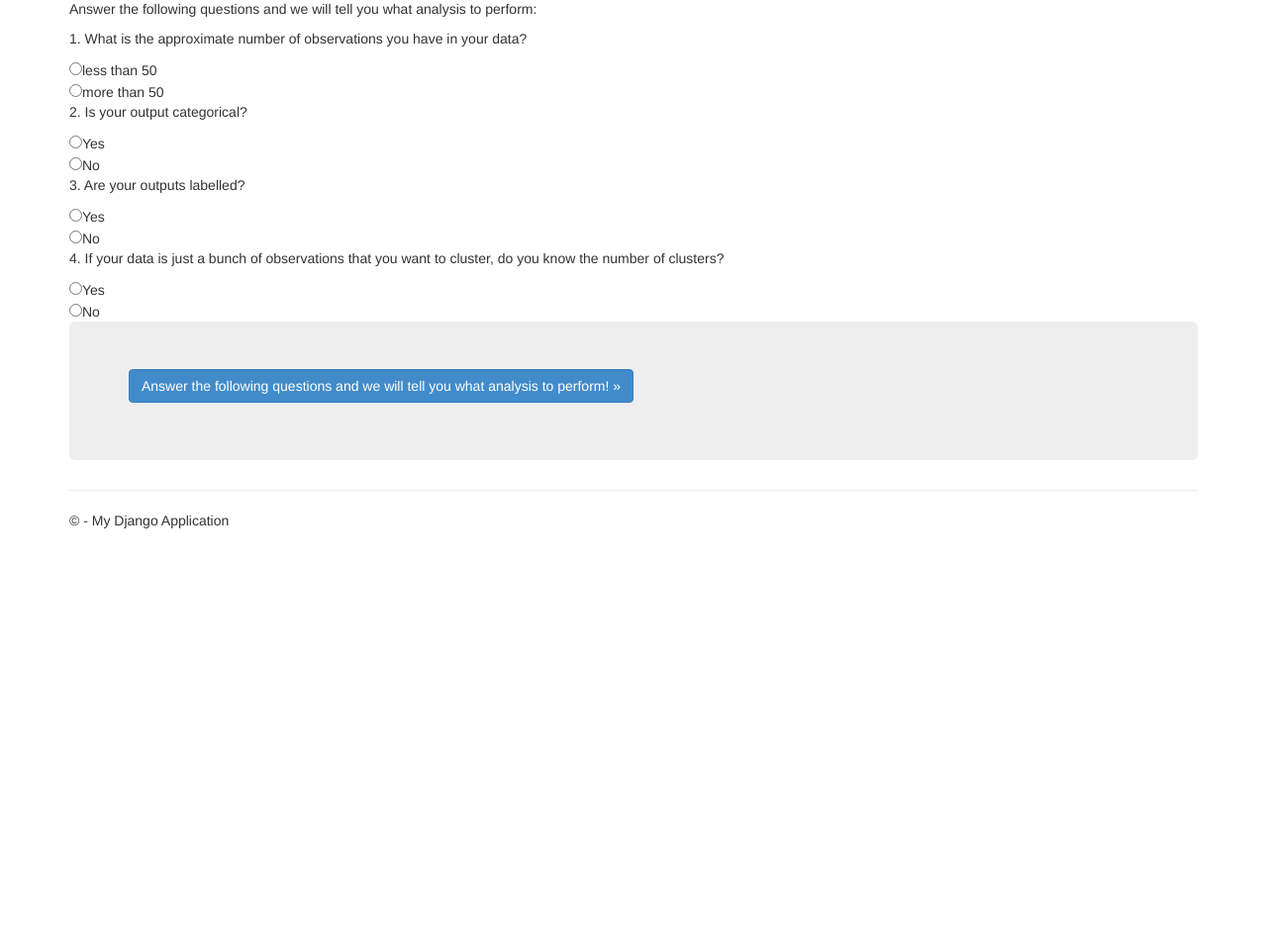
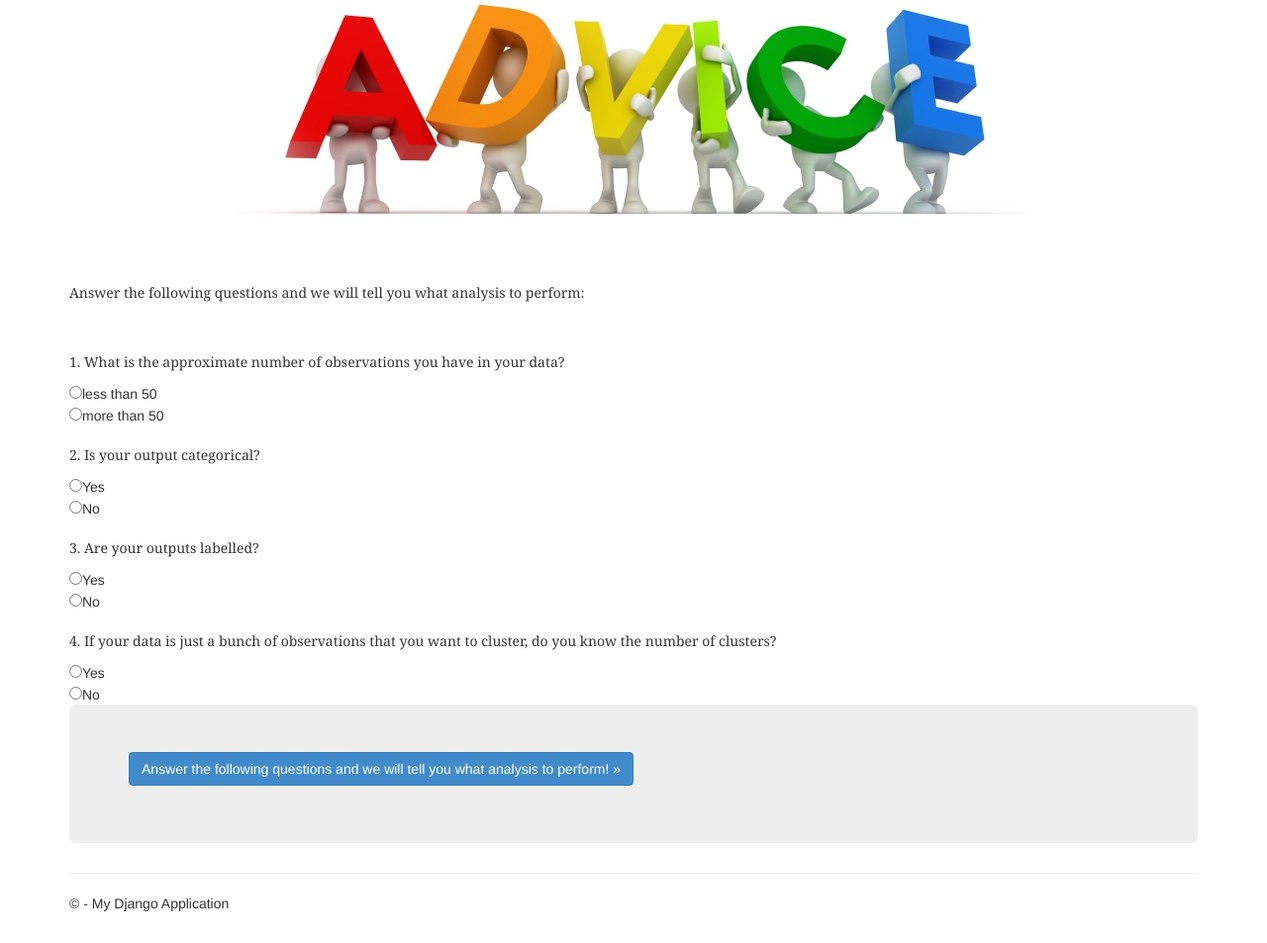
Before and after one commit to amoghskulkarni/DjangoWebProject_test1, a Django app: template DjangoWebProject_test1/app/templates/app/contact.html in a window 1280 px wide. Shown: the part 51-1004 px from the top of the page at 99% size. Before the commit the page ends 585 px from the top, so only its background shows below. Run offline with Django 3.2, Linux system fonts and the light colour scheme; the template is opened without the code that fills it, so the values that code supplies are empty; some libraries are stand-ins or nearby versions.

Commit message:
Test Commit

```diff
--- a/DjangoWebProject_test1/app/static/app/scripts/myjsscript.js
+++ b/DjangoWebProject_test1/app/static/app/scripts/myjsscript.js
@@ -52,4 +52,5 @@ $(document).ready(function () {
             }
         });
     });
+
 });
--- /dev/null
+++ b/DjangoWebProject_test1/app/static/app/scripts/suggestion.js
@@ -0,0 +1,48 @@
+$(document).ready(function () {
+
+    $('#suggButton').click(function (e) {
+        e.preventDefault();
+        //get radio button values
+        var size = $('input:radio[name=size]:checked').val();
+        var categorical = $('input:radio[name=categorical]:checked').val();
+        var labelled = $('input:radio[name=labelled]:checked').val();
+        var numClusters = $('input:radio[name=numClusters]:checked').val();
+        if (!$("input[name=size]:checked").val()) {
+            alert('Please answer all the questions!');
+        }
+        else if (!$("input[name=categorical]:checked").val()) {
+            alert('Please answer all the questions!');
+        }
+        else if (!$("input[name=labelled]:checked").val()) {
+            alert('Please answer all the questions!');
+        }
+        else if (!$("input[name=size]:numClusters").val()) {
+            alert('Please answer all the questions!');
+        }
+        else{
+            alert("inside this block");
+            alert(String(size));
+            alert(String(categorical));
+            alert(String(labelled));
+            alert(String(numClusters));
+            var DATA = size + "," + categorical+ "," + labelled + "," + numClusters;
+            alert(DATA)
+            $.ajax({
+                url: "/testImageResponse",
+                type: "POST",
+                //data: data,
+                data: { 'data': DATA, csrfmiddlewaretoken: document.getElementsByName('csrfmiddlewaretoken')[0].value },
+                success: function (response) {
+                    alert("In success. Got - " + response);
+                },
+                complete: function (response) {
+                    document.getElementById('imageDiv').style.backgroundImage = response //incorrect line
+                },
+                error: function (xhr, textStatus, thrownError) {
+                    alert("error doing something");
+                }
+            });
+    }
+    });
+
+});
--- a/DjangoWebProject_test1/app/templates/app/contact.html
+++ b/DjangoWebProject_test1/app/templates/app/contact.html
@@ -1,29 +1,42 @@
 {% extends "app/layout.html" %}
 
 {% block content %}
+<form action="">
+<p align="center"><img src="media/help.jpg" align="middle" /></p>
+<br>
+<br>
+<br>
 
-<form action="">
-<p>Answer the following questions and we will tell you what analysis to perform: </p>
-<p>1. What is the approximate number of observations you have in your data?</p>
+<p><font face="georgia">Answer the following questions and we will tell you what analysis to perform:</font> </p>
+<br>
+<br>
+<p><font face="georgia">1. What is the approximate number of observations you have in your data?</font></p>
 <input type="radio" name="size" value="less">less than 50<br>
 <input type="radio" name="size" value="more">more than 50<br>
-
-<p>2. Is your output categorical?</p>
-<input type="radio" name="size" value="yes">Yes<br>
-<input type="radio" name="size" value="no">No<br>
-
-<p>3. Are your outputs labelled?</p>
-<input type="radio" name="size" value="yes">Yes<br>
-<input type="radio" name="size" value="no">No<br>
-
-<p>4. If your data is just a bunch of observations that you want to cluster, do you know the number of clusters?</p>
-<input type="radio" name="size" value="yes">Yes<br>
-<input type="radio" name="size" value="no">No<br>
+<br>
+<p><font face="georgia">2. Is your output categorical?</font></p>
+<input type="radio" name="categorical" value="yes">Yes<br>
+<input type="radio" name="categorical" value="no">No<br>
+<br>
+<p><font face="georgia">3. Are your outputs labelled?</font></p>
+<input type="radio" name="labelled" value="yes">Yes<br>
+<input type="radio" name="labelled" value="no">No<br>
+<br>
+<p><font face="georgia">4. If your data is just a bunch of observations that you want to cluster, do you know the number of clusters?</font></p>
+<input type="radio" name="numClusters" value="yes">Yes<br>
+<input type="radio" name="numClusters" value="no">No<br>
 
 </form>
 
 <div class="jumbotron">
     <p><a id="suggButton" class="btn btn-primary btn-large">Answer the following questions and we will tell you what analysis to perform! &raquo;</a></p>
 </div>
+</body>
+{% endblock %}
+
+{% block scripts %}
+
+{% load staticfiles %}
+<script src="{% static 'app/scripts/suggestion.js' %}"></script>
 
 {% endblock %}
```
Also changed, not shown: DjangoWebProject_test1/app/templates/app/help.jpg (added), DjangoWebProject_test1/media/help.jpg (added), DjangoWebProject_test1/media/machine learning.png (added), 5 other files.
